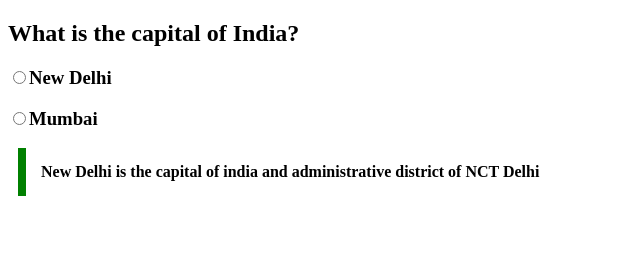
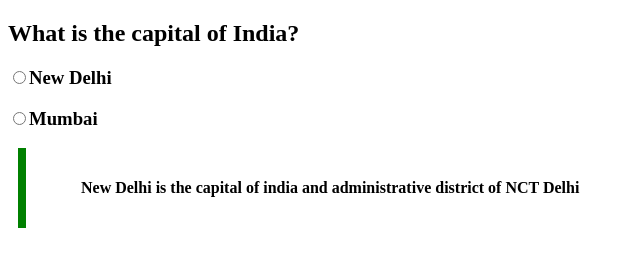
Before and after one commit to acciojob/trivia-sherinsheraf, a website: page main.html in a window 1280 px wide. Shown: the whole page, without its empty margins (0-640 px from the left). Drawn offline with Linux system fonts and the light colour scheme.

Commit message:
Update main.html

```diff
--- a/main.html
+++ b/main.html
@@ -6,7 +6,7 @@
 	<link rel="stylesheet" href="styles.css">
 </head>
 <style>
-	blockquote{
+	h4{
 		width: 600px;
 		margin: 10px;
 		 padding: 15px;
@@ -21,7 +21,7 @@
 	<h2>What is the capital of India?</h2>
   <h3><input type="radio">New Delhi</h3>
 	<h3><input type="radio">Mumbai</h3>
-<blockquote> New Delhi is the capital of india and administrative district of NCT Delhi</blockquote>
+<h4><blockquote> New Delhi is the capital of india and administrative district of NCT Delhi</blockquote></h4>
 	<!-- the entire body must be written by student -->
     <script type="text/javascript" src="./script.js">
 </script>
```
